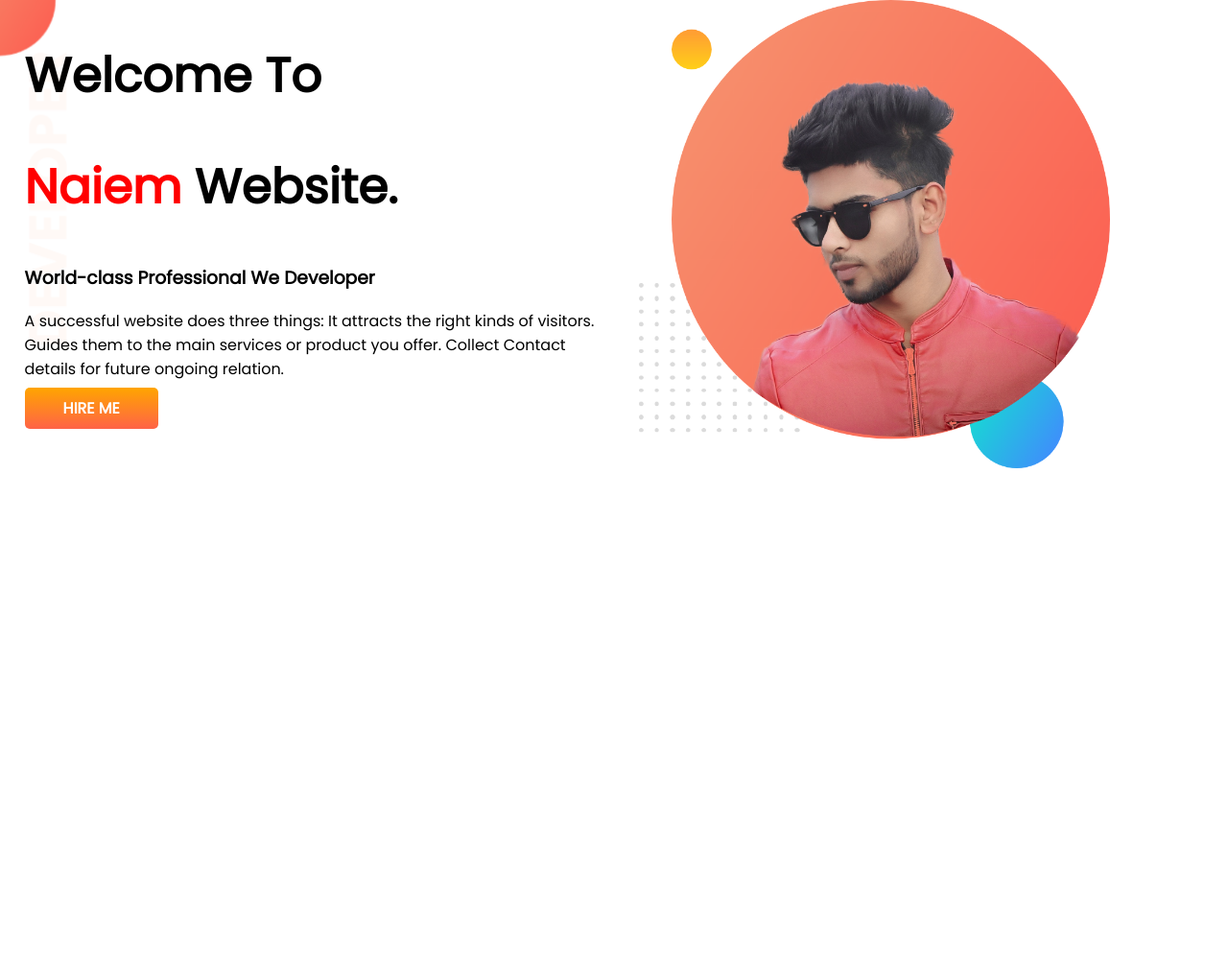
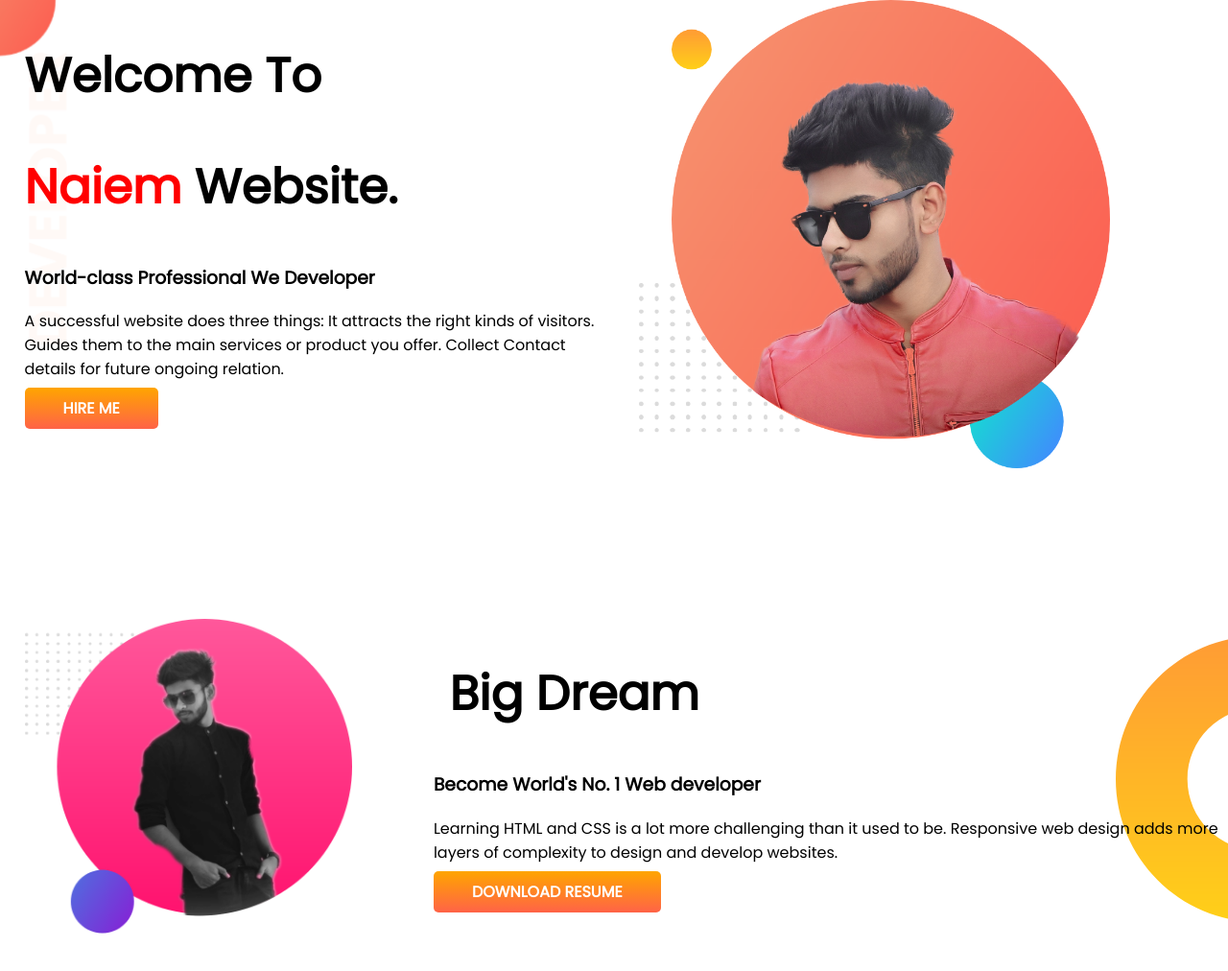
Before and after one commit to Raftaar08/developer-protfolio, a plain HTML site: page index.html in a window 1280 px wide. Shown: the whole page at 96% size. Before the commit the page ends 800 px from the top, so only its background shows below. Drawn offline with Linux system fonts and the light colour scheme.

Commit message:
dream added

```diff
--- a/index.html
+++ b/index.html
@@ -23,6 +23,17 @@
         <img src="image/naiem23.png" alt="">
        </div>
  </section>
+ <section class="big-dream">
+    <div class="half-width">
+        <img src="image/naiem22.png" alt="">
+    </div>
+    <div>
+        <h1 class="half-width">Big Dream</h1>
+        <h3>Become World's No. 1 Web developer</h3>
+        <p>Learning HTML and CSS is a lot more challenging than it used to be. Responsive web design adds more layers of complexity to design and develop websites.</p>
+        <a class="link-button" target="_blank" href="https://www.linkedin.com/in/raftaar-naiem-b09b04208/">DOWNLOAD RESUME</a>
+    </div>
 
+   </section>
 </body>
 </html>
--- a/style.css
+++ b/style.css
@@ -11,6 +11,7 @@ h1{
 }
 section{
     display: flex;
+    margin-bottom: 150px;
 }
 .half-width{
     width: 50%;
@@ -31,5 +32,9 @@ section{
 .top-banner{
     background-image: url(image/top-banner.png);
     background-repeat: no-repeat;
-
 }
+.big-dream{
+    background-image: url(image/naiem.png);
+    background-repeat: no-repeat;
+    background-position: right;
+}
```
